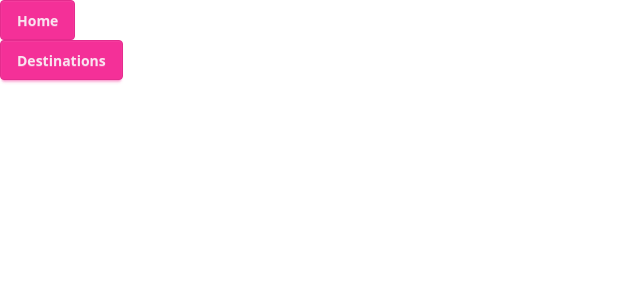
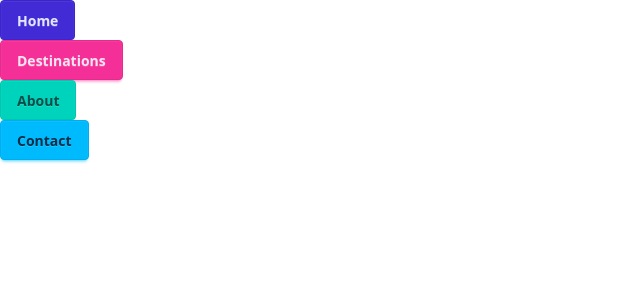
Before and after one commit to jan-ninh/travel-agency-router, a React (Vite) app: page / in a window 1280 px wide. Shown: the top 300 px of the page, without its empty margins (0-640 px from the left). Built offline with nearby package versions, Linux system fonts and the light colour scheme.

Commit message:
basic pages done

```diff
--- a/src/App.jsx
+++ b/src/App.jsx
@@ -1,3 +1,5 @@
+import About from "./pages/About";
+import Contact from "./pages/Contact";
 import Destinations from "./pages/Destinations";
 import Home from "./pages/Home";
 
@@ -6,6 +8,8 @@ function App() {
     <>
       <Home />
       <Destinations />
+      <About />
+      <Contact />
     </>
   );
 }
--- a/src/pages/About.jsx
+++ b/src/pages/About.jsx
@@ -0,0 +1,13 @@
+import React from "react";
+
+const About = () => {
+  return (
+    <div>
+      <div>
+        <button className="btn btn-accent"> About </button>
+      </div>
+    </div>
+  );
+};
+
+export default About;
--- a/src/pages/Contact.jsx
+++ b/src/pages/Contact.jsx
@@ -0,0 +1,13 @@
+import React from "react";
+
+const Contact = () => {
+  return (
+    <div>
+      <div>
+        <button className="btn btn-info">Contact</button>
+      </div>
+    </div>
+  );
+};
+
+export default Contact;
--- a/src/pages/Home.jsx
+++ b/src/pages/Home.jsx
@@ -4,7 +4,7 @@ const Home = () => {
   return (
     <div>
       <div>
-        <button className="btn btn-secondary"> Home </button>
+        <button className="btn btn-primary"> Home </button>
       </div>
     </div>
   );
```
